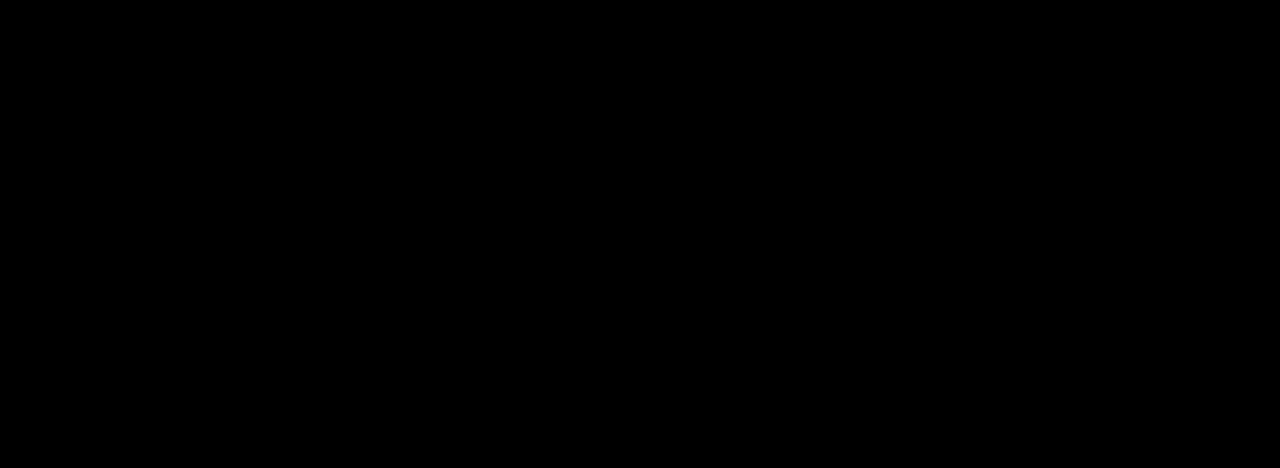
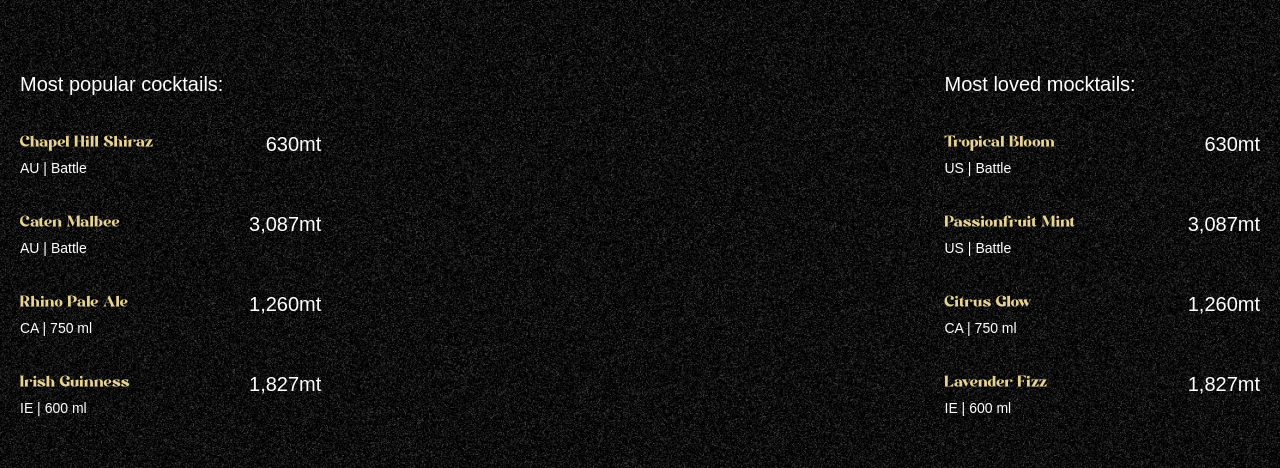
Before and after one commit to ProlificCoder17/gsap_cooktails, a React (Vite) app: page / in a window 1280 px wide. Shown: the part 890-1358 px from the top of the page. Built offline with nearby package versions, Linux system fonts and the light colour scheme; a web font is replaced by a local one.

Commit message:
Implement Cocktails Section

```diff
--- a/constants/index.js
+++ b/constants/index.js
@@ -22,25 +22,25 @@
 	name: "Chapel Hill Shiraz",
 	country: "AU",
 	detail: "Battle",
-	price: "$10",
+	price: "630mt",
  },
  {
 	name: "Caten Malbee",
 	country: "AU",
 	detail: "Battle",
-	price: "$49",
+	price: "3,087mt",
  },
  {
 	name: "Rhino Pale Ale",
 	country: "CA",
 	detail: "750 ml",
-	price: "$20",
+	price: "1,260mt",
  },
  {
 	name: "Irish Guinness",
 	country: "IE",
 	detail: "600 ml",
-	price: "$29",
+	price: "1,827mt",
  },
 ];
 
@@ -49,40 +49,40 @@
 	name: "Tropical Bloom",
 	country: "US",
 	detail: "Battle",
-	price: "$10",
+	price: "630mt",
  },
  {
 	name: "Passionfruit Mint",
 	country: "US",
 	detail: "Battle",
-	price: "$49",
+	price: "3,087mt",
  },
  {
 	name: "Citrus Glow",
 	country: "CA",
 	detail: "750 ml",
-	price: "$20",
+	price: "1,260mt",
  },
  {
 	name: "Lavender Fizz",
 	country: "IE",
 	detail: "600 ml",
-	price: "$29",
+	price: "1,827mt",
  },
 ];
 
 const profileLists = [
  {
-	imgPath: "/images/profile1.png",
+	imgPath: "public/images/profile1.png",
  },
  {
-	imgPath: "/images/profile2.png",
+	imgPath: "public/images/profile2.png",
  },
  {
-	imgPath: "/images/profile3.png",
+	imgPath: "public/images/profile3.png",
  },
  {
-	imgPath: "/images/profile4.png",
+	imgPath: "public/images/profile4.png",
  },
 ];
 
@@ -102,7 +102,7 @@
 
 const storeInfo = {
  heading: "Where to Find Us",
- address: "456, Raq Blvd. #404, Los Angeles, CA 90210",
+ address: "456, Avenida Rua de Angola. #404, Maputo, MZ 90210",
  contact: {
 	phone: "(555) 987-6543",
 	email: "hello@jsmcocktail.com",
--- a/src/App.jsx
+++ b/src/App.jsx
@@ -3,6 +3,7 @@
 
 import Navbar from './components/Navbar.jsx';
 import Hero from './components/Hero.jsx';
+import Cocktails from './components/Cocktails.jsx';
 
 gsap.registerPlugin(ScrollTrigger, SplitText);
 
@@ -11,7 +12,7 @@
     <main>
       <Navbar />
       <Hero />
-
+        <Cocktails />
     </main>
   )
 }
--- /dev/null
+++ b/src/components/Cocktails.jsx
@@ -0,0 +1,67 @@
+import {useGSAP} from "@gsap/react";
+import gsap from 'gsap';
+import {cocktailLists, mockTailLists} from "../../constants/index.js";
+
+const Cocktails = () => {
+    useGSAP(() => {
+        const parallaxTimeline = gsap.timeline({
+            scrollTrigger: {
+                trigger: '#cocktails',
+                start: 'top 30%',
+                end: 'bottom 80%',
+                scrub: true,
+            }
+        })
+
+        parallaxTimeline
+            .from('#c-left-leaf', {
+                x: -100, y: 100
+            })
+            .from('#c-right-leaf', {
+                x: 100, y: 100
+            })
+    })
+
+    return (
+        <section id="cocktails" className="noisy">
+            <img src="/images/cocktail-left-leaf.png" alt="l-leaf" id="c-left-leaf" />
+            <img src="/images/cocktail-right-leaf.png" alt="r-leaf" id="c-right-leaf" />
+
+            <div className="list">
+                <div className="popular">
+                    <h2>Most popular cocktails:</h2>
+
+                    <ul>
+                        {cocktailLists.map(({ name, country, detail, price }) => (
+                            <li key={name}>
+                                <div className="md:me-28">
+                                    <h3>{name}</h3>
+                                    <p>{country} | {detail}</p>
+                                </div>
+                                <span> {price}</span>
+                            </li>
+                        ))}
+                    </ul>
+                </div>
+
+                <div className="loved">
+                    <h2>Most loved mocktails:</h2>
+
+                    <ul>
+                        {mockTailLists.map(({ name, country, detail, price }) => (
+                            <li key={name}>
+                                <div className="me-28">
+                                    <h3>{name}</h3>
+                                    <p>{country} | {detail}</p>
+                                </div>
+                                <span>{price}</span>
+                            </li>
+                        ))}
+                    </ul>
+                </div>
+            </div>
+        </section>
+    )
+}
+
+export default Cocktails
```
